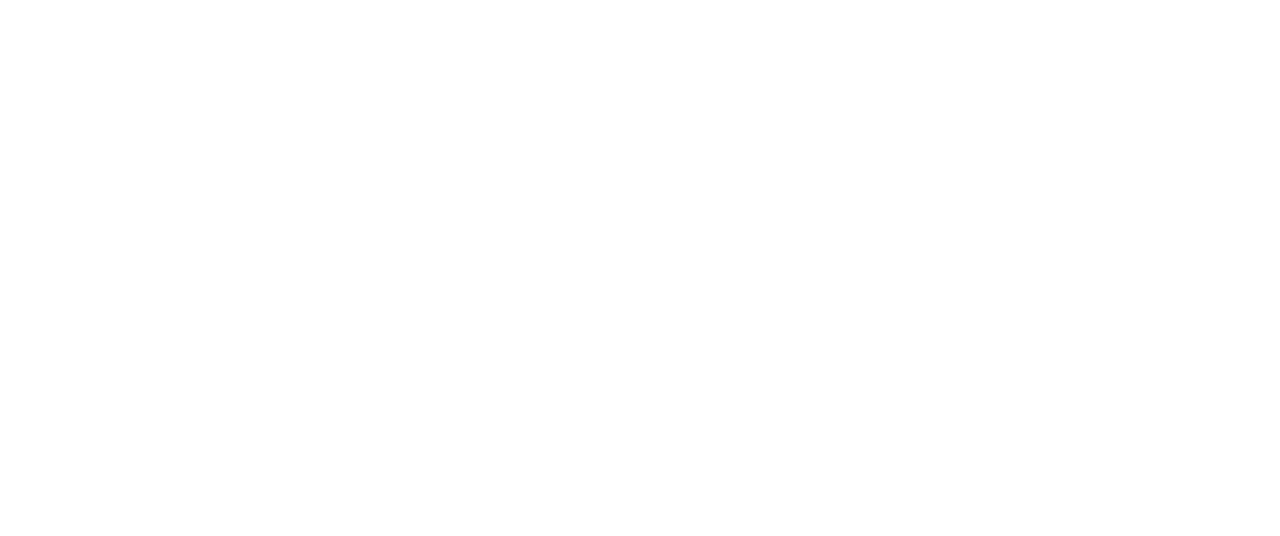
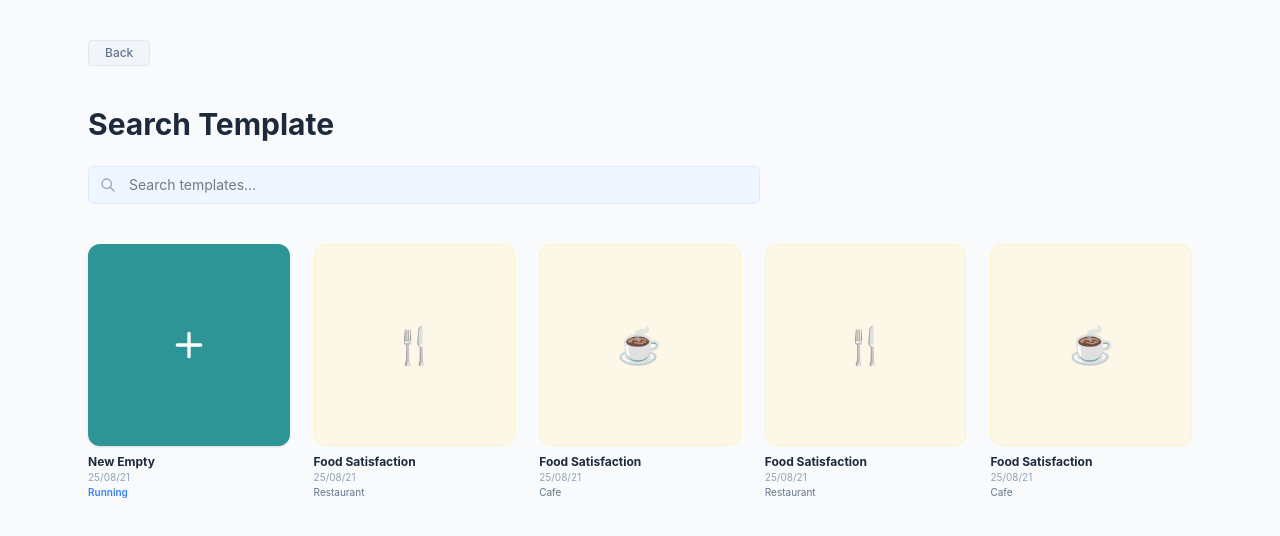
Before and after one commit to SMTIAP/smtiap-web, a React (Vite) app: page /templates in a window 1280 px wide. Before the commit this address had no page. Shown: the top 536 px of the page. Built offline with nearby package versions, Linux system fonts and the light colour scheme.

Commit message:
Add CreatedSurveys and SearchTemplate pages with navigation

```diff
--- a/src/App.tsx
+++ b/src/App.tsx
@@ -1,6 +1,7 @@
 import { BrowserRouter, Routes, Route } from 'react-router-dom';
 import OrganizationAdmin from './pages/OrganizationAdmin';
 import CreatedSurveys from './pages/CreatedSurveys';
+import SearchTemplate from './pages/SearchTemplate';
 
 export default function App() {
   return (
@@ -9,6 +10,7 @@
         <Route path="/" element={<OrganizationAdmin />} />
         <Route path="/created-surveys" element={<CreatedSurveys />} />
         <Route path="/create-new" element={<div>Create New Survey Page</div>} />
+        <Route path="/templates" element={<SearchTemplate />} />
       </Routes>
     </BrowserRouter>
   );
--- a/src/pages/CreatedSurveys.tsx
+++ b/src/pages/CreatedSurveys.tsx
@@ -27,9 +27,9 @@
           <div className="flex gap-3">
             {/* Square Add Button */}
             <button
-              onClick={() => navigate('/create-new')} // Update this path as needed
-              className="flex items-center justify-center w-10 h-10 rounded-md bg-[#1E293B] text-white hover:opacity-90 transition-opacity"
-            >
+              onClick={() => navigate('/templates')} // <--- CHANGE THIS PATH TO '/templates'
+             className="flex items-center justify-center w-10 h-10 rounded-md bg-[#1E293B] text-white hover:opacity-90 transition-opacity"
+             >
               <svg width="16" height="16" viewBox="0 0 16 16" fill="none" xmlns="http://www.w3.org/2000/svg">
                 <path d="M8 3.33334V12.6667M3.33334 8H12.6667" stroke="currentColor" strokeWidth="2" strokeLinecap="round" strokeLinejoin="round"/>
               </svg>
--- /dev/null
+++ b/src/pages/SearchTemplate.tsx
@@ -0,0 +1,84 @@
+import { useNavigate } from 'react-router-dom';
+
+export default function SearchTemplate() {
+  const navigate = useNavigate();
+
+  const templates = [
+    { id: 'food-res', title: "Food Satisfaction", date: "25/08/21", category: "Restaurant", icon: "🍴" },
+    { id: 'food-cafe', title: "Food Satisfaction", date: "25/08/21", category: "Cafe", icon: "☕" },
+    { id: 'food-res-2', title: "Food Satisfaction", date: "25/08/21", category: "Restaurant", icon: "🍴" },
+    { id: 'food-cafe-2', title: "Food Satisfaction", date: "25/08/21", category: "Cafe", icon: "☕" },
+  ];
+
+  return (
+    <div className="flex min-h-screen flex-col items-center bg-[#F8FAFC]">
+      <div className="flex max-w-[1152px] py-10 px-6 flex-col items-start gap-10 w-full">
+
+        {/* Simple Back Button */}
+        <button
+          onClick={() => navigate(-1)}
+          className="py-1 px-4 rounded bg-[#F1F5F9] text-[#64748B] text-xs font-medium border border-[#E2E8F0] hover:bg-[#E2E8F0] transition-colors"
+        >
+          Back
+        </button>
+
+        <div className="flex flex-col gap-6 w-full">
+          <h1 className="text-[#1E293B] font-inter text-3xl font-bold leading-9 text-center md:text-left">
+            Search Template
+          </h1>
+
+          {/* Search Bar */}
+          <div className="relative w-full max-w-2xl self-center md:self-start">
+            <span className="absolute inset-y-0 left-0 flex items-center pl-3">
+              <svg className="w-4 h-4 text-[#94A3B8]" fill="none" stroke="currentColor" viewBox="0 0 24 24">
+                <path strokeLinecap="round" strokeLinejoin="round" strokeWidth="2" d="M21 21l-6-6m2-5a7 7 0 11-14 0 7 7 0 0114 0z" />
+              </svg>
+            </span>
+            <input
+              type="text"
+              placeholder="Search templates..."
+              className="w-full py-2 pl-10 pr-4 bg-[#EFF6FF] border border-[#DBEAFE] rounded-md text-sm focus:outline-none focus:ring-1 focus:ring-blue-400"
+            />
+          </div>
+
+          {/* Template Grid */}
+          <div className="grid grid-cols-2 sm:grid-cols-3 md:grid-cols-5 gap-6 w-full mt-4">
+
+            {/* NEW EMPTY TEMPLATE BUTTON */}
+            <div
+              onClick={() => navigate('/create-new-survey')}
+              className="flex flex-col items-start gap-2 cursor-pointer group"
+            >
+              <div className="flex flex-col items-center justify-center w-full aspect-square rounded-xl bg-[#2D9596] hover:bg-[#267d7e] transition-all shadow-sm">
+                <svg width="40" height="40" viewBox="0 0 24 24" fill="none" stroke="white" strokeWidth="2" strokeLinecap="round" strokeLinejoin="round">
+                  <line x1="12" y1="5" x2="12" y2="19"></line>
+                  <line x1="5" y1="12" x2="19" y2="12"></line>
+                </svg>
+              </div>
+              <div className="flex flex-col">
+                <p className="text-[#1E293B] font-bold text-xs">New Empty</p>
+                <p className="text-[#94A3B8] text-[10px]">25/08/21</p>
+                <p className="text-[#3B82F6] text-[10px] font-semibold">Running</p>
+              </div>
+            </div>
+
+            {/* Existing Templates */}
+            {templates.map((temp, index) => (
+              <div key={index} className="flex flex-col items-start gap-2 cursor-pointer group">
+                <div className="flex items-center justify-center w-full aspect-square rounded-xl bg-[#FDF7E7] border border-[#FEF3C7] group-hover:shadow-md transition-all text-4xl">
+                  {temp.icon}
+                </div>
+                <div className="flex flex-col">
+                  <p className="text-[#1E293B] font-bold text-xs">{temp.title}</p>
+                  <p className="text-[#94A3B8] text-[10px]">{temp.date}</p>
+                  <p className="text-[#64748B] text-[10px]">{temp.category}</p>
+                </div>
+              </div>
+            ))}
+
+          </div>
+        </div>
+      </div>
+    </div>
+  );
+}
```
